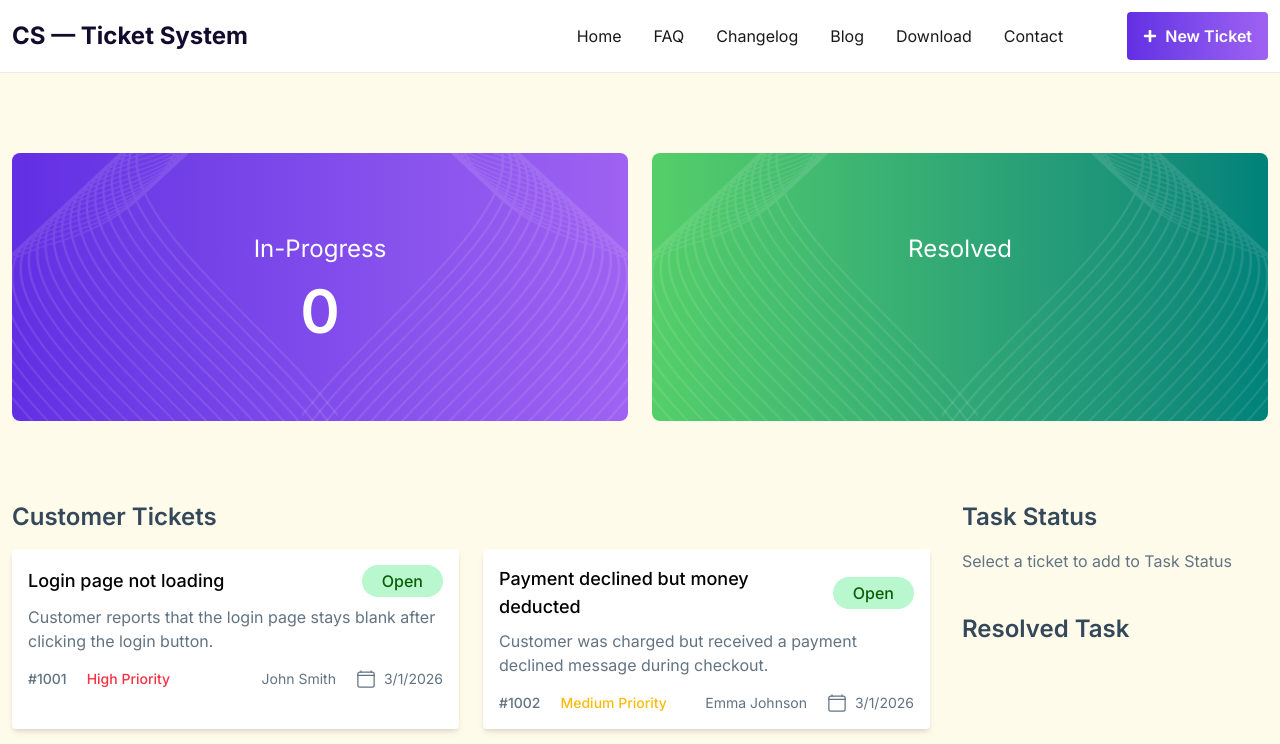
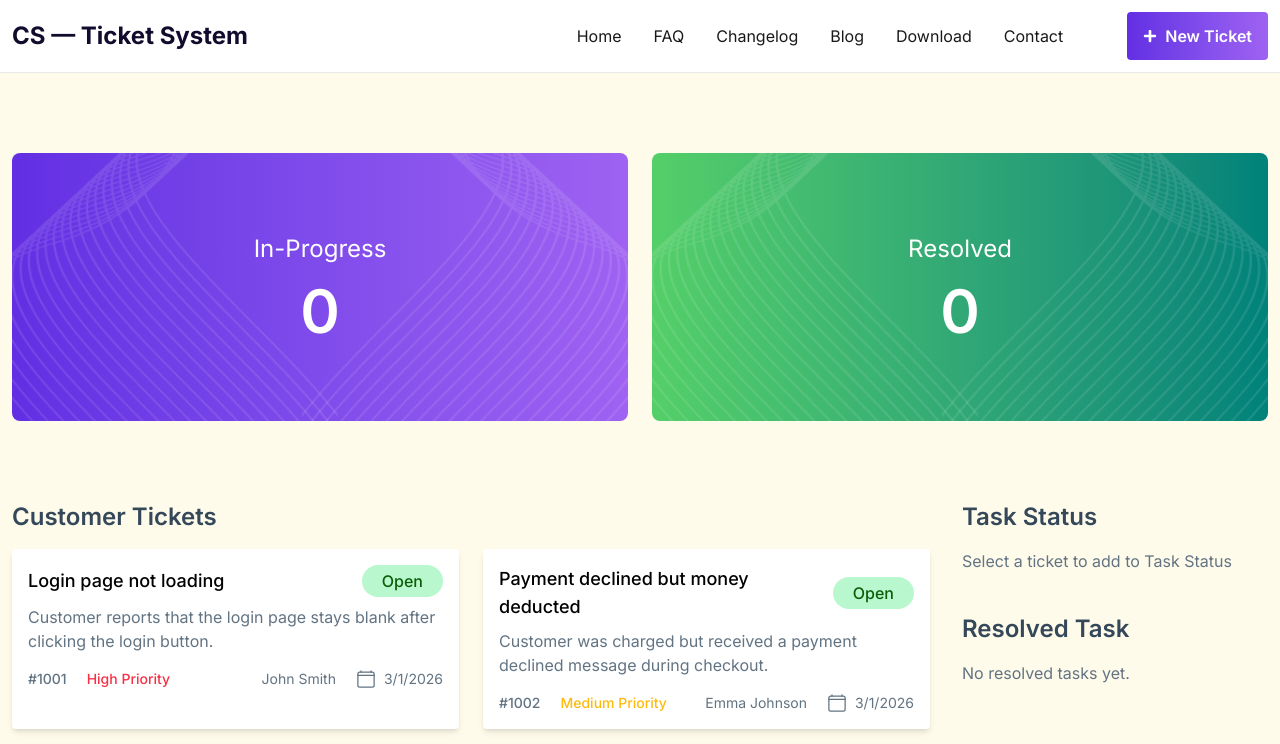
Before and after one commit to dev-rktanvir/customer-support, a React (Vite) app: page / in a window 1280 px wide. Shown: the top 744 px of the page. Built offline with nearby package versions, Linux system fonts and the light colour scheme.

Commit message:
add functionality for Resolve Task status & Resolve Task count

```diff
--- a/src/App.jsx
+++ b/src/App.jsx
@@ -19,13 +19,18 @@ function App() {
 
       {/* Main */}
       <main className='bg-amber-50'>
-        <Hero progressCount={progressCount}></Hero>
+        <Hero
+          progressCount={progressCount}
+          resolveCount={resolveCount}
+        ></Hero>
         <div>
           <CustomerTickets
             alltask={alltask}
             setAllTask={setAllTask}
             progressCount={progressCount}
             setProgressCount={setProgressCount}
+            resolveCount={resolveCount}
+            setResolveCount={setResolveCount}
           ></CustomerTickets>
         </div>
       </main>
--- a/src/components/CustomerTickets/CustomerTickets.jsx
+++ b/src/components/CustomerTickets/CustomerTickets.jsx
@@ -8,7 +8,7 @@ const supportPromiss = async () => {
     return data;
 }
 const supportDatas = supportPromiss();
-const CustomerTickets = ({ alltask, setAllTask, progressCount, setProgressCount }) => {
+const CustomerTickets = ({ alltask, setAllTask, progressCount, setProgressCount, resolveCount, setResolveCount }) => {
     return (
         <div className='container mx-auto px-3 flex flex-col lg:flex-row lg:gap-8'>
             {/* cards container */}
@@ -26,7 +26,14 @@ const CustomerTickets = ({ alltask, setAllTask, progressCount, setProgressCount
 
             {/* side bar */}
             <div className='flex-1'>
-                <SideBar alltask={alltask}></SideBar>
+                <SideBar
+                    alltask={alltask}
+                    setAllTask={setAllTask}
+                    progressCount={progressCount}
+                    setProgressCount={setProgressCount}
+                    resolveCount={resolveCount}
+                    setResolveCount={setResolveCount}
+                ></SideBar>
             </div>
         </div>
     );
--- a/src/components/Hero/Hero.jsx
+++ b/src/components/Hero/Hero.jsx
@@ -1,7 +1,7 @@
 import React from 'react';
 import StatusCard from '../StatusCard/StatusCard';
 
-const Hero = ({ progressCount }) => {
+const Hero = ({ progressCount, resolveCount }) => {
     return (
         <div className='container mx-auto px-3 py-20 grid grid-cols-1 lg:grid-cols-2 gap-6'>
             <StatusCard
@@ -13,8 +13,9 @@ const Hero = ({ progressCount }) => {
             </StatusCard>
             <StatusCard
                 title="Resolved"
-                bgClr="bg-linear-to-r from-[#54CF68] to-[#00827A]">
-
+                bgClr="bg-linear-to-r from-[#54CF68] to-[#00827A]"
+                progressCount={resolveCount}
+            >
             </StatusCard>
         </div>
     );
--- /dev/null
+++ b/src/components/ResolveStatus/ResolveStatus.jsx
@@ -0,0 +1,18 @@
+import React from 'react';
+import ResolveTask from '../ResolveTask/ResolveTask';
+
+const ResolveStatus = ({ resolve, setResolve }) => {
+    return (
+        <div>
+            <h2 className='font-semibold text-2xl text-[#34485A] mb-4'>Resolved Task</h2>
+            {
+                resolve?.length === 0 ?
+                    <p className='text-base text-[#627382]'>No resolved tasks yet.</p>
+                    :
+                    resolve?.map(p => <ResolveTask p={p}></ResolveTask>)
+            }
+        </div>
+    );
+};
+
+export default ResolveStatus;
--- a/src/components/ResolveTask/ResolveTask.jsx
+++ b/src/components/ResolveTask/ResolveTask.jsx
@@ -1,9 +1,9 @@
 import React from 'react';
 
-const ResolveTask = () => {
+const ResolveTask = ({p}) => {
     return (
-        <div className='rounded-sm px-4 py-5 bg-[#E0E7FF]'>
-            <h3 className='font-medium text-lg text-black'>Incorrect Billing Address</h3>
+        <div className='rounded-sm px-4 py-5 bg-[#E0E7FF] mb-5'>
+            <h3 className='font-medium text-lg text-black'>{p.title}</h3>
         </div>
     );
 };
--- a/src/components/SideBar/SideBar.jsx
+++ b/src/components/SideBar/SideBar.jsx
@@ -1,21 +1,28 @@
-import React from 'react';
+import React, { useState } from 'react';
 import TaskStatus from '../TaskStatus/TaskStatus';
+import ResolveStatus from '../ResolveStatus/ResolveStatus';
 
-const SideBar = ({ alltask }) => {
+const SideBar = ({ alltask, setAllTask, progressCount, setProgressCount, resolveCount, setResolveCount }) => {
+    const [resolve, setResolve] = useState([]);
     return (
         <div className='flex flex-col gap-10 pb-5'>
             <div>
                 <TaskStatus
-                    title="Task Status"
-                    text="Select a ticket to add to Task Status"
                     alltask={alltask}
+                    setAllTask={setAllTask}
+                    resolve={resolve}
+                    setResolve={setResolve}
+                    progressCount={progressCount}
+                    setProgressCount={setProgressCount}
+                    resolveCount={resolveCount}
+                    setResolveCount={setResolveCount}
                 ></TaskStatus>
             </div>
             <div>
-                <TaskStatus
-                    title="Resolved Task"
-                    text="No resolved tasks yet."
-                ></TaskStatus>
+                <ResolveStatus
+                    resolve={resolve}
+                    setResolve={setResolve}
+                ></ResolveStatus>
             </div>
         </div>
     );
--- a/src/components/TaskAction/TaskAction.jsx
+++ b/src/components/TaskAction/TaskAction.jsx
@@ -1,10 +1,22 @@
 import React from 'react';
 
-const TaskAction = ({task}) => {
+const TaskAction = ({ task, alltask, setAllTask, resolve, setResolve, progressCount, setProgressCount, resolveCount, setResolveCount }) => {
+    const handleComplete = (completed) => {
+        const remainingTasks = alltask.filter(t => t.id !== task.id);
+        setAllTask(remainingTasks);
+
+        const newResolve = [...resolve, completed];
+        setResolve(newResolve);
+
+        setProgressCount(progressCount - 1);
+
+        setResolveCount(resolveCount + 1);
+
+    }
     return (
         <div className='p-4 bg-white rounded-sm shadow-md mb-5'>
             <h3 className='font-medium text-lg text-black mb-4'>{task.title}</h3>
-            <button className='bg-[#02A53B] px-4 py-3 rounded-sm w-full font-semibold text-base text-white cursor-pointer'>Complete</button>
+            <button onClick={() => handleComplete(task)} className='bg-[#02A53B] px-4 py-3 rounded-sm w-full font-semibold text-base text-white cursor-pointer'>Complete</button>
         </div>
     );
 };
--- a/src/components/TaskStatus/TaskStatus.jsx
+++ b/src/components/TaskStatus/TaskStatus.jsx
@@ -1,19 +1,28 @@
-import React from 'react';
 import TaskAction from '../TaskAction/TaskAction';
 
-const TaskStatus = ({ title, text, alltask }) => {
+const TaskStatus = ({ alltask, setAllTask, resolve, setResolve, progressCount, setProgressCount, resolveCount, setResolveCount }) => {
+
     return (
         <>
-            <h2 className='font-semibold text-2xl text-[#34485A] mb-4'>{title}</h2>
+            <h2 className='font-semibold text-2xl text-[#34485A] mb-4'>Task Status</h2>
             {
                 alltask?.length === 0 ?
-                    <p className='text-base text-[#627382]'>{text}</p>
+                    <p className='text-base text-[#627382]'>Select a ticket to add to Task Status</p>
                     :
                     alltask?.map(task => <TaskAction
                         key={task.id}
                         task={task}
+                        alltask={alltask}
+                        setAllTask={setAllTask}
+                        resolve={resolve}
+                        setResolve={setResolve}
+                        progressCount={progressCount}
+                        setProgressCount={setProgressCount}
+                        resolveCount={resolveCount}
+                        setResolveCount={setResolveCount}
                     ></TaskAction>)
             }
+
         </>
     );
 };
```
